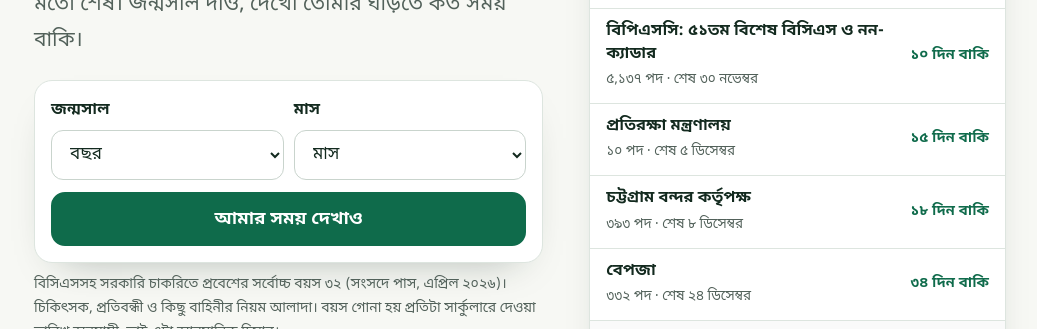
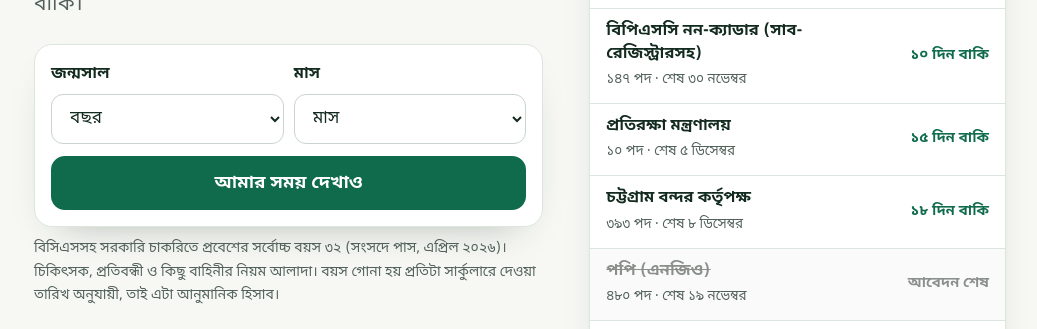
Before and after one commit to MonemChowdhury/chakoribondhu, a plain HTML site: page index.html in a window 1280 px wide. Shown: the part 457-786 px from the top of the page, without its empty margins (120-1157 px from the left). Drawn offline with Linux system fonts and the light colour scheme.

Commit message:
Fix circular data: BPSC non-cadre 147 posts (51st special BCS already closed), remove unverified BEPZA, official CPA link
Co-Authored-By: Claude Opus 5.5 <noreply@anthropic.com>
Claude-Session: https://claude.ai/code/session_01945ztk5wMcSchZdyoaif5G

```diff
--- a/index.html
+++ b/index.html
@@ -213,10 +213,9 @@ const JOBS=[
  {o:'কর অঞ্চল-১৯, ঢাকা',p:60,d:'2026-11-21T16:00:00+06:00',u:'https://tax19.teletalk.com.bd/tax19_2026'},
  {o:'হিসাব মহানিয়ন্ত্রকের কার্যালয় (সিজিএ)',p:347,d:'2026-11-25T17:00:00+06:00',u:'http://cga.teletalk.com.bd'},
  {o:'জামালপুর জেলা প্রশাসকের কার্যালয়',p:67,d:'2026-11-25T16:00:00+06:00',u:'https://www.jagonews24.com/jago-jobs/news/1179483'},
- {o:'বিপিএসসি: ৫১তম বিশেষ বিসিএস ও নন-ক্যাডার',p:5137,d:'2026-11-30T18:00:00+06:00',u:'http://bpsc.teletalk.com.bd'},
+ {o:'বিপিএসসি নন-ক্যাডার (সাব-রেজিস্ট্রারসহ)',p:147,d:'2026-11-30T18:00:00+06:00',u:'http://bpsc.teletalk.com.bd'},
  {o:'প্রতিরক্ষা মন্ত্রণালয়',p:10,d:'2026-12-05T17:00:00+06:00',u:'https://bdgovtnotice.com/ministry-of-defence-job-circular/'},
- {o:'চট্টগ্রাম বন্দর কর্তৃপক্ষ',p:393,d:'2026-12-08T23:59:00+06:00',u:'https://bdgovtnotice.com/chittagong-port-authority-job-circular/'},
- {o:'বেপজা',p:332,d:'2026-12-24T17:00:00+06:00',u:'https://bdgovtjobs.com/'},
+ {o:'চট্টগ্রাম বন্দর কর্তৃপক্ষ',p:393,d:'2026-12-08T23:59:00+06:00',u:'https://cpadigital.gov.bd/jobs'},
  {o:'পপি (এনজিও)',p:480,d:'2026-11-19T23:59:00+06:00',u:'https://bdgovtnotice.com/popi-ngo-job-circular/'}
 ];
 const BN_MON=['জানুয়ারি','ফেব্রুয়ারি','মার্চ','এপ্রিল','মে','জুন','জুলাই','আগস্ট','সেপ্টেম্বর','অক্টোবর','নভেম্বর','ডিসেম্বর'];
```
